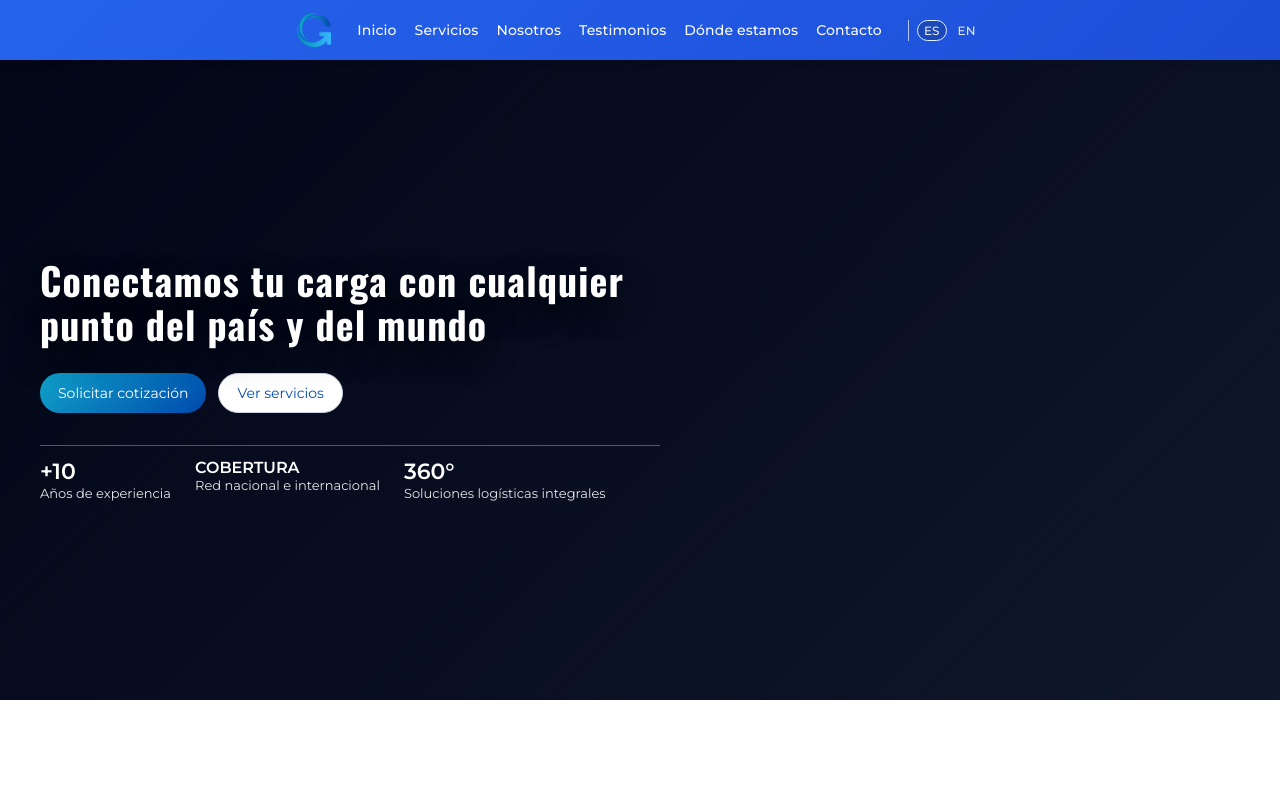
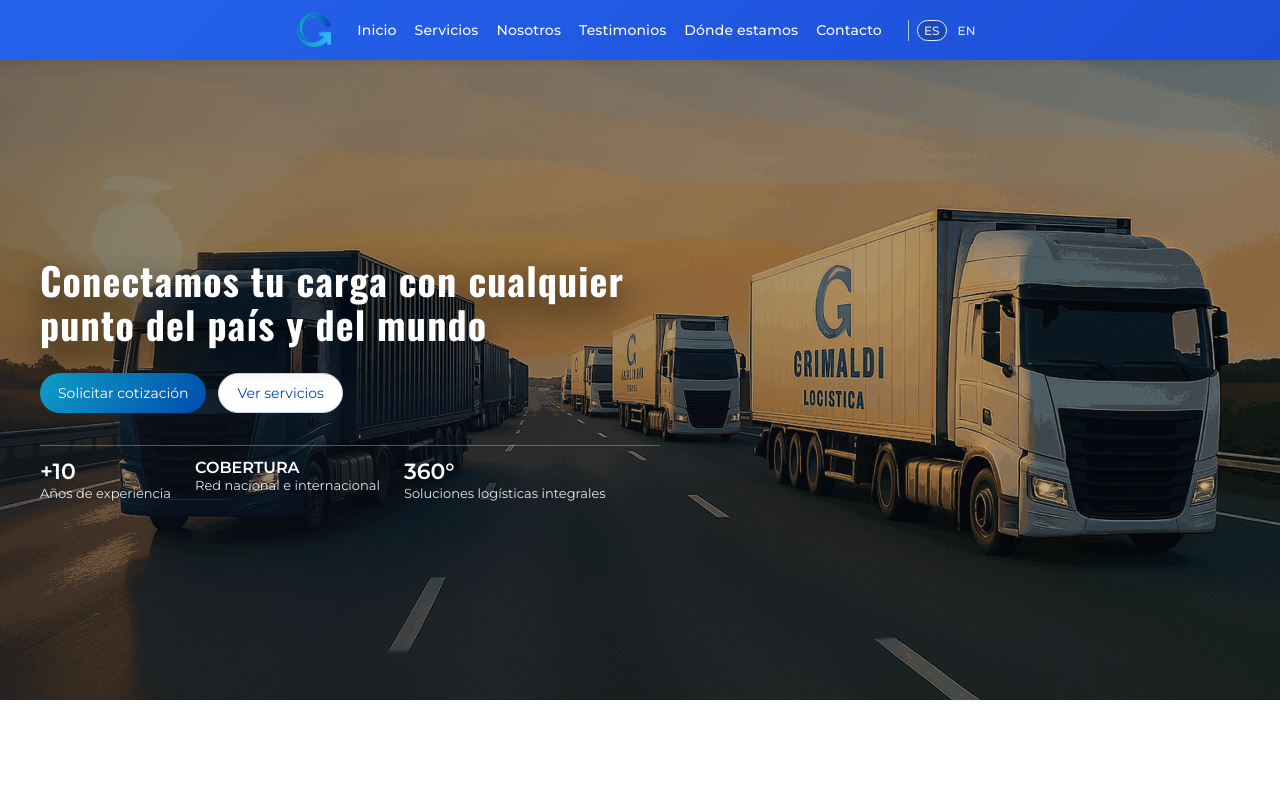
Before and after one commit to cronos550m/grimaldi-frontend, a React (Vite) app: page / in a window 1280 px wide. Shown: the top 800 px of the page. Built offline with nearby package versions, Linux system fonts and the light colour scheme; no server answers.

Commit message:
se actualiza home para que muestre las imagenes

```diff
--- a/src/pages/Home.jsx
+++ b/src/pages/Home.jsx
@@ -53,7 +53,10 @@
       : "We connect your cargo with any point in the country and the world");
 
       const heroDesc = texts.home?.desc || "";
-  const heroImage = texts.home?.heroImage;
+
+      // imagen por defecto del hero (está en public/)
+      const HERO_FALLBACK = "/grimaldi_left_bigger2_1920x1080_64c.png";
+      const heroImage = texts.home?.heroImage || HERO_FALLBACK;
 
   // SERVICIOS
   const servicesTitle =
@@ -79,6 +82,9 @@
     (lang === "es"
       ? "Somos una empresa de transporte y logística que brinda soluciones nacionales e internacionales para distintos sectores. Integramos transporte terrestre, marítimo y aéreo con almacenaje, distribución y gestión aduanera."
       : "We are a transport and logistics company providing national and international solutions for different sectors, integrating road, sea and air transport with warehousing, distribution and customs management.");
+
+      const ABOUT_FALLBACK_IMAGE = "/nosotros/nosotros_familia2_1920x1080.jpg";
+      const aboutImage = texts.about?.image || ABOUT_FALLBACK_IMAGE;
 
   // TESTIMONIOS
   const testimonialsTitle =
@@ -168,7 +174,9 @@
       ? "Mariano Castex 1140, Piso 4 Oficina 412, Canning, Buenos Aires"
       : "Mariano Castex 1140, 4th floor, office 412, Canning, Buenos Aires");
 
-  const contactQrImage = contactConfig?.qrImage || "";
+      const DEFAULT_QR_IMAGE = "/QRSer.png";
+      const contactQrImage = contactConfig?.qrImage || DEFAULT_QR_IMAGE;
+
 
   // CARRUSEL DE SERVICIOS
   const fallbackImages = [
@@ -745,7 +753,7 @@
           {texts.about?.image && (
           <div style={{ flex: 1, minWidth: 260 }}>
           <img
-                src={texts.about.image}
+            src={aboutImage}
             alt={lang === "es" ? "Equipo de logística" : "Logistics team"}
             style={{
               width: "100%",
@@ -756,6 +764,8 @@
             }}
           />
         </div>
+
+
           )}
         </div>
       </section>
```
Lines whose indentation alone changed are shown as unchanged.
